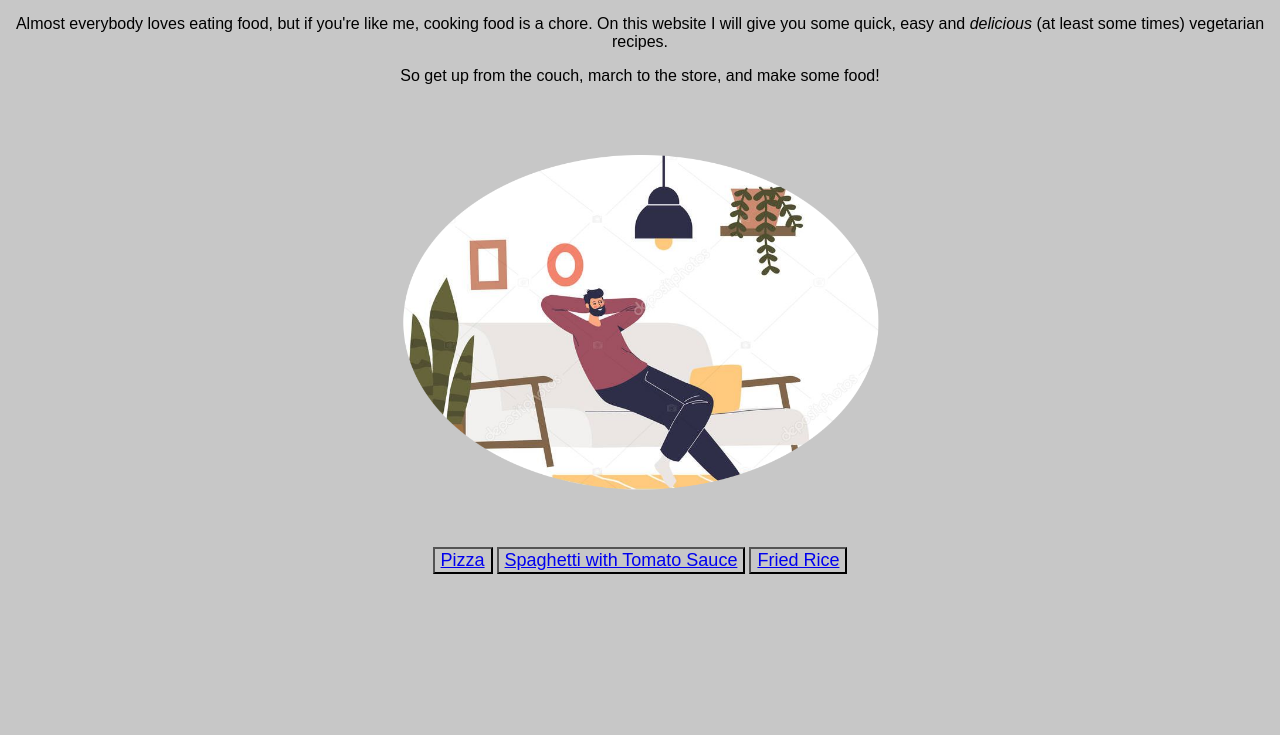
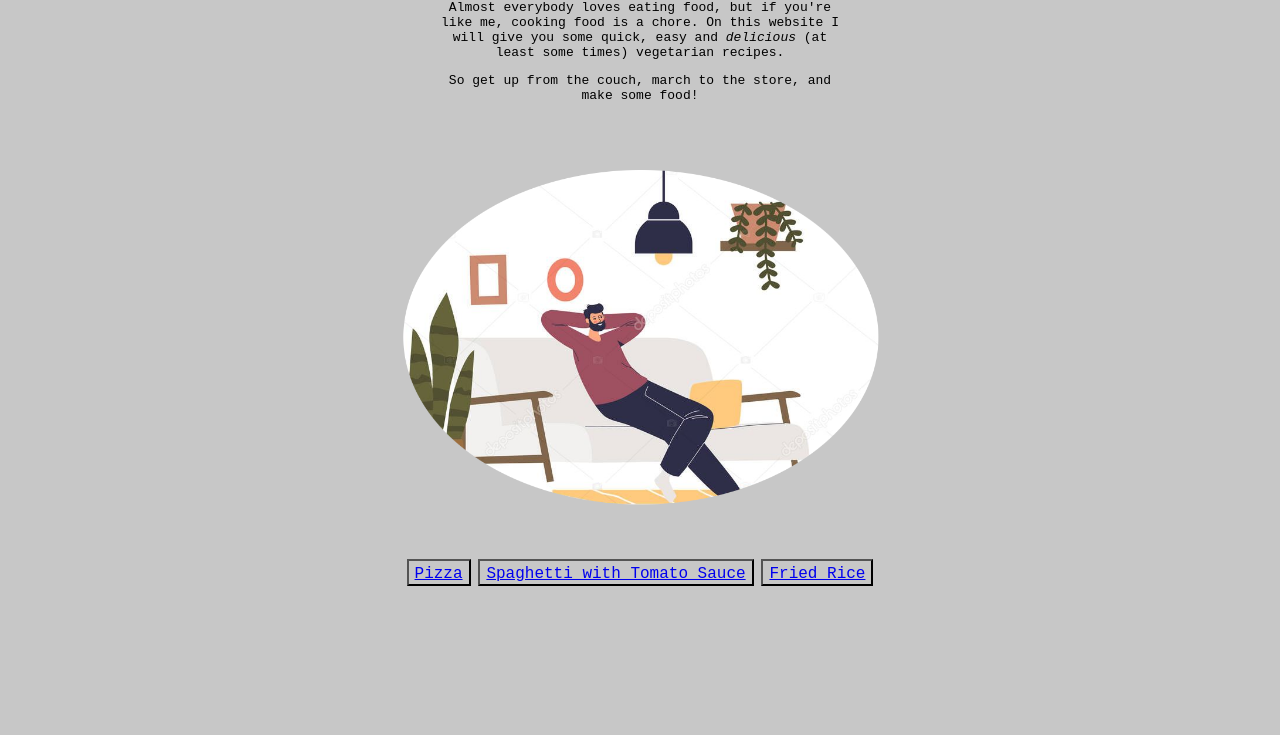
Before and after one commit to anewprogrammer123/basic-recipe-website, a plain HTML site: page index.html in a window 1280 px wide. Shown: the part 65-800 px from the top of the page. Drawn offline with Linux system fonts and the light colour scheme.

Commit message:
Add margin and width

```diff
--- a/styles.css
+++ b/styles.css
@@ -1,10 +1,13 @@
 /* styles.css */
 *{
-    background-color: rgb(199, 199, 199);
+    background-color: #c7c7c7;
+    font-family: monospace;
 }
 .header {
+    width: 400px;
+    margin: auto;
     text-align: center;
-    font-family: Arial, Helvetica, sans-serif;
+
 }
 .image {
     text-align: center;
```
